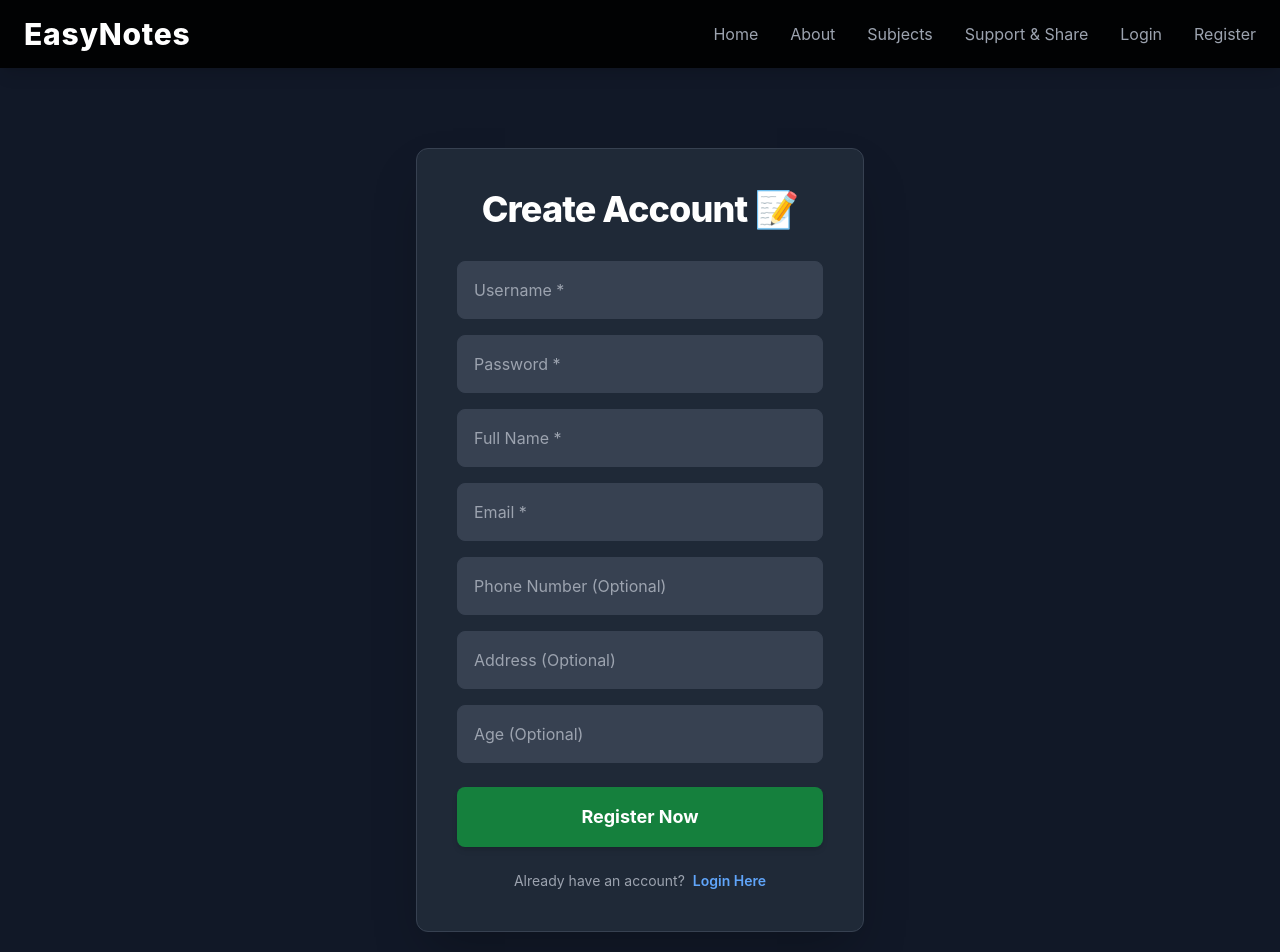
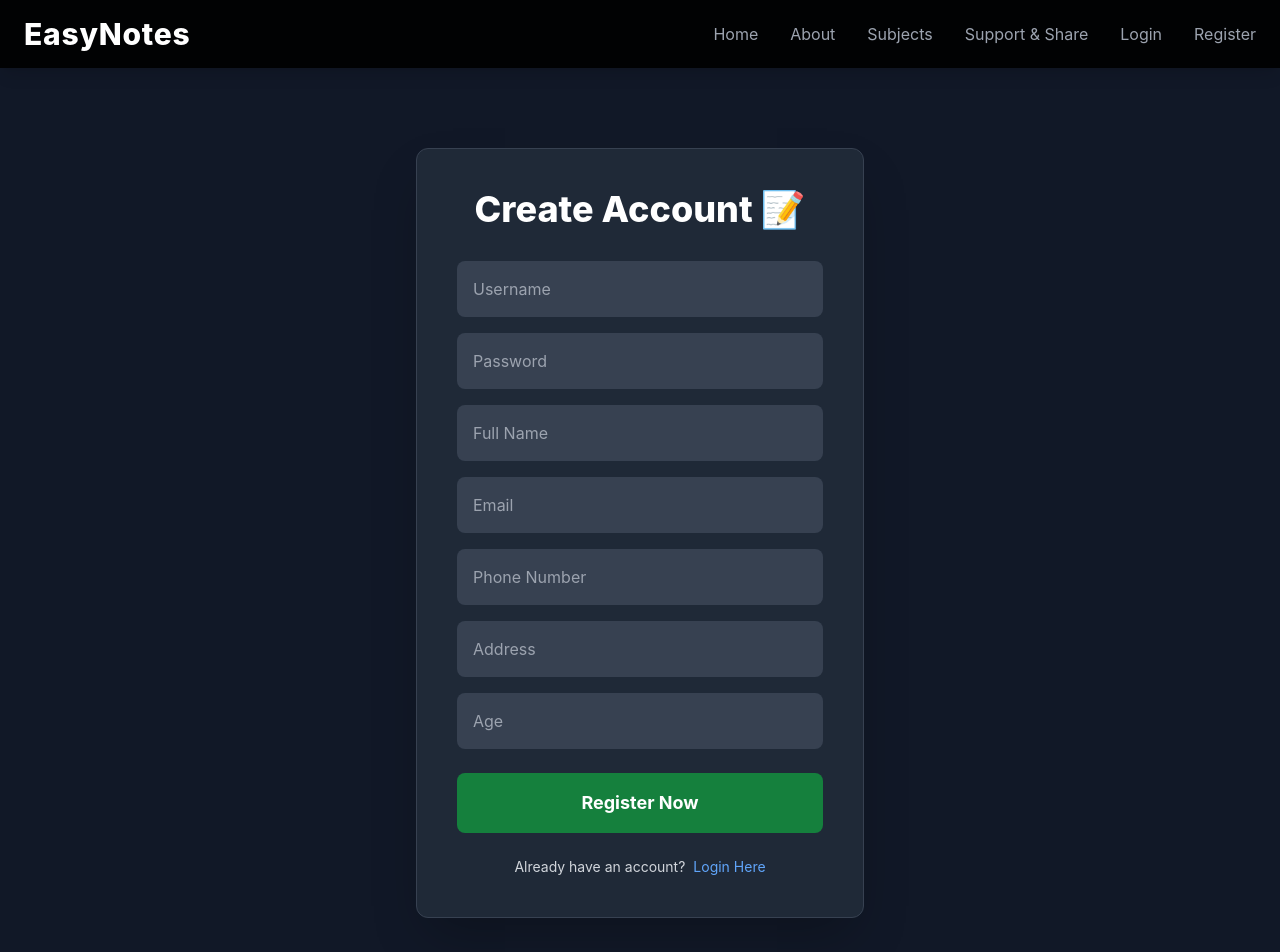
Before and after one commit to cristianothegoat/EasyNotes-Website, a React (Create React App) app: page /register in a window 1280 px wide. Shown: the top 952 px of the page. Built offline with nearby package versions, Linux system fonts and the light colour scheme.

Commit message:
Update API URL for Render backend

```diff
--- a/src/pages/Login.jsx
+++ b/src/pages/Login.jsx
@@ -2,6 +2,8 @@ import React, { useState } from "react";
 import { Link, useNavigate } from "react-router-dom";
 import { Navbar } from "../components/Navbar";
 import { Footer } from "../components/Footer";
+
+const API_BASE = "https://easynotes-backend-btcw.onrender.com";
 
 const Login = ({ onLoginSuccess }) => {
   const [username, setUsername] = useState("");
@@ -14,20 +16,24 @@ const Login = ({ onLoginSuccess }) => {
     setMsg("Attempting login...");
 
     try {
-      const res = await fetch("/api/auth/login", {
+      const res = await fetch(`${API_BASE}/api/auth/login`, {
         method: "POST",
-        headers: { "Content-Type": "application/json" },
-        body: JSON.stringify({ username, password }),
+        headers: {
+          "Content-Type": "application/json"
+        },
+        body: JSON.stringify({ username, password })
       });
 
       const data = await res.json();
+
       if (res.ok) {
         localStorage.setItem("token", data.token);
-        setMsg("Login successful! Redirecting to home...");
+        setMsg("Login successful! Redirecting...");
         if (onLoginSuccess) onLoginSuccess();
-        setTimeout(() => navigate("/"), 700); // redirect after message
+
+        setTimeout(() => navigate("/"), 700);
       } else {
-        setMsg(data.message || "Login failed. Check your credentials.");
+        setMsg(data.message || "Login failed. Check credentials.");
       }
     } catch (error) {
       setMsg("Network error. Could not connect to the server.");
@@ -37,50 +43,65 @@ const Login = ({ onLoginSuccess }) => {
   return (
     <div className="bg-gray-900 min-h-screen flex flex-col text-gray-300">
       <Navbar />
+
       <main className="flex-grow flex items-center justify-center py-20 px-4">
         <form
           onSubmit={handleSubmit}
-          className="bg-gray-800 p-8 md:p-10 rounded-xl shadow-2xl max-w-sm w-full border border-gray-700 transition-all duration-300 transform hover:shadow-blue-500/50"
+          className="bg-gray-800 p-8 md:p-10 rounded-xl shadow-2xl max-w-sm w-full border border-gray-700"
         >
-          <h2 className="text-4xl font-extrabold text-white mb-8 text-center tracking-tight">
+          <h2 className="text-4xl font-extrabold text-white mb-8 text-center">
             Sign In 🚀
           </h2>
 
           <input
-            className="w-full p-4 mb-5 rounded-lg bg-gray-700 text-white placeholder-gray-400 focus:ring-2 focus:ring-blue-500 focus:bg-gray-600 border border-gray-700 transition"
+            className="w-full p-4 mb-5 rounded-lg bg-gray-700 text-white"
             type="text"
             placeholder="Username"
             value={username}
             onChange={(e) => setUsername(e.target.value)}
             required
           />
+
           <input
-            className="w-full p-4 mb-6 rounded-lg bg-gray-700 text-white placeholder-gray-400 focus:ring-2 focus:ring-blue-500 focus:bg-gray-600 border border-gray-700 transition"
+            className="w-full p-4 mb-6 rounded-lg bg-gray-700 text-white"
             type="password"
             placeholder="Password"
             value={password}
             onChange={(e) => setPassword(e.target.value)}
             required
           />
+
           <button
             type="submit"
-            className="w-full bg-blue-700 hover:bg-blue-600 text-white text-lg font-bold p-4 rounded-lg shadow-md transition-all transform hover:scale-[1.01]"
+            className="w-full bg-blue-700 hover:bg-blue-600 text-white text-lg font-bold p-4 rounded-lg"
           >
             Login
           </button>
+
           {msg && (
-            <p className={`mt-5 text-center font-medium ${msg.includes("successful") ? 'text-green-400' : 'text-red-400'}`}>{msg}</p>
+            <p
+              className={`mt-5 text-center ${
+                msg.includes("successful") ? "text-green-400" : "text-red-400"
+              }`}
+            >
+              {msg}
+            </p>
           )}
+
           <div className="mt-6 text-center text-sm">
-            <p className="text-gray-400">
+            <p>
               Don't have an account?
-              <Link to="/register" className="ml-2 text-yellow-400 hover:text-yellow-300 font-semibold transition">
+              <Link
+                to="/register"
+                className="ml-2 text-yellow-400 hover:text-yellow-300"
+              >
                 Register Here
               </Link>
             </p>
           </div>
         </form>
       </main>
+
       <Footer />
     </div>
   );
--- a/src/pages/Register.jsx
+++ b/src/pages/Register.jsx
@@ -1,7 +1,9 @@
 import React, { useState } from "react";
-import { Link } from "react-router-dom"; // Import Link for navigation
-import { Navbar } from "../components/Navbar"; // Assuming path is correct
-import { Footer } from "../components/Footer"; // Assuming path is correct
+import { Link } from "react-router-dom";
+import { Navbar } from "../components/Navbar";
+import { Footer } from "../components/Footer";
+
+const API_BASE = "https://easynotes-backend-btcw.onrender.com";
 
 const Register = () => {
   const [formData, setFormData] = useState({
@@ -11,32 +13,39 @@ const Register = () => {
     email: "",
     phone: "",
     address: "",
-    age: "",
+    age: ""
   });
+
   const [msg, setMsg] = useState("");
 
   const handleChange = (e) => {
-    setFormData({ ...formData, [e.target.name]: e.target.value });
+    setFormData({
+      ...formData,
+      [e.target.name]: e.target.value
+    });
   };
 
   const handleSubmit = async (e) => {
     e.preventDefault();
-    setMsg("Registering..."); // Provide immediate feedback
+    setMsg("Registering...");
 
     try {
-        const res = await fetch("/api/auth/register", {
+      const res = await fetch(`${API_BASE}/api/auth/register`, {
         method: "POST",
-            headers: { "Content-Type": "application/json" },
+        headers: {
+          "Content-Type": "application/json"
+        },
         body: JSON.stringify({
           ...formData,
           age: Number(formData.age)
-            }),
+        })
       });
 
       const data = await res.json();
+
       if (res.ok) {
-            setMsg("Registration successful! You can now log in.");
-            // Optional: Clear form data after successful registration
+        setMsg("Registration successful! You can now login.");
+
         setFormData({
           username: "",
           password: "",
@@ -44,10 +53,9 @@ const Register = () => {
           email: "",
           phone: "",
           address: "",
-                age: "",
+          age: ""
         });
       } else {
-            // Show the server message or a generic failure
         setMsg(data.message || "Registration failed.");
       }
     } catch (error) {
@@ -56,26 +64,25 @@ const Register = () => {
   };
 
   const inputFields = [
-    {name:"username", type:"text", placeholder:"Username", required: true},
-    {name:"password", type:"password", placeholder:"Password", required: true},
-    {name:"name", type:"text", placeholder:"Full Name", required: true},
-    {name:"email", type:"email", placeholder:"Email", required: true},
-    {name:"phone", type:"text", placeholder:"Phone Number (Optional)", required: false},
-    {name:"address", type:"text", placeholder:"Address (Optional)", required: false},
-    {name:"age", type:"number", placeholder:"Age (Optional)", required: false}
+    { name: "username", type: "text", placeholder: "Username", required: true },
+    { name: "password", type: "password", placeholder: "Password", required: true },
+    { name: "name", type: "text", placeholder: "Full Name", required: true },
+    { name: "email", type: "email", placeholder: "Email", required: true },
+    { name: "phone", type: "text", placeholder: "Phone Number", required: false },
+    { name: "address", type: "text", placeholder: "Address", required: false },
+    { name: "age", type: "number", placeholder: "Age", required: false }
   ];
 
   return (
-    // Main container matching the Home component's background
     <div className="bg-gray-900 min-h-screen flex flex-col text-gray-300">
       <Navbar />
 
       <main className="flex-grow flex items-center justify-center py-20 px-4">
         <form
           onSubmit={handleSubmit}
-          className="bg-gray-800 p-8 md:p-10 rounded-xl shadow-2xl max-w-md w-full border border-gray-700 transition-all duration-300 transform hover:shadow-green-500/50"
+          className="bg-gray-800 p-8 md:p-10 rounded-xl shadow-2xl max-w-md w-full border border-gray-700"
         >
-          <h2 className="text-4xl font-extrabold text-white mb-8 text-center tracking-tight">
+          <h2 className="text-4xl font-extrabold text-white mb-8 text-center">
             Create Account 📝
           </h2>
 
@@ -85,28 +92,39 @@ const Register = () => {
                 key={field.name}
                 name={field.name}
                 type={field.type}
-                    placeholder={field.placeholder + (field.required ? ' *' : '')}
+                placeholder={field.placeholder}
                 value={formData[field.name]}
                 onChange={handleChange}
                 required={field.required}
-                    className="w-full p-4 rounded-lg bg-gray-700 text-white placeholder-gray-400 focus:ring-2 focus:ring-green-500 focus:bg-gray-600 border border-gray-700 transition"
+                className="w-full p-4 rounded-lg bg-gray-700 text-white"
               />
             ))}
           </div>
 
           <button
             type="submit"
-            className="w-full bg-green-700 hover:bg-green-600 text-white text-lg font-bold p-4 rounded-lg shadow-md transition-all transform hover:scale-[1.01] mt-6"
+            className="w-full bg-green-700 hover:bg-green-600 text-white text-lg font-bold p-4 rounded-lg mt-6"
           >
             Register Now
           </button>
 
-          {msg && <p className={`mt-5 text-center font-medium ${msg.includes("successful") ? 'text-green-400' : 'text-red-400'}`}>{msg}</p>}
+          {msg && (
+            <p
+              className={`mt-5 text-center ${
+                msg.includes("successful") ? "text-green-400" : "text-red-400"
+              }`}
+            >
+              {msg}
+            </p>
+          )}
 
           <div className="mt-6 text-center text-sm">
-            <p className="text-gray-400">
+            <p>
               Already have an account?
-              <Link to="/login" className="ml-2 text-blue-400 hover:text-blue-300 font-semibold transition">
+              <Link
+                to="/login"
+                className="ml-2 text-blue-400 hover:text-blue-300"
+              >
                 Login Here
               </Link>
             </p>
```
Lines whose indentation alone changed are shown as unchanged.
